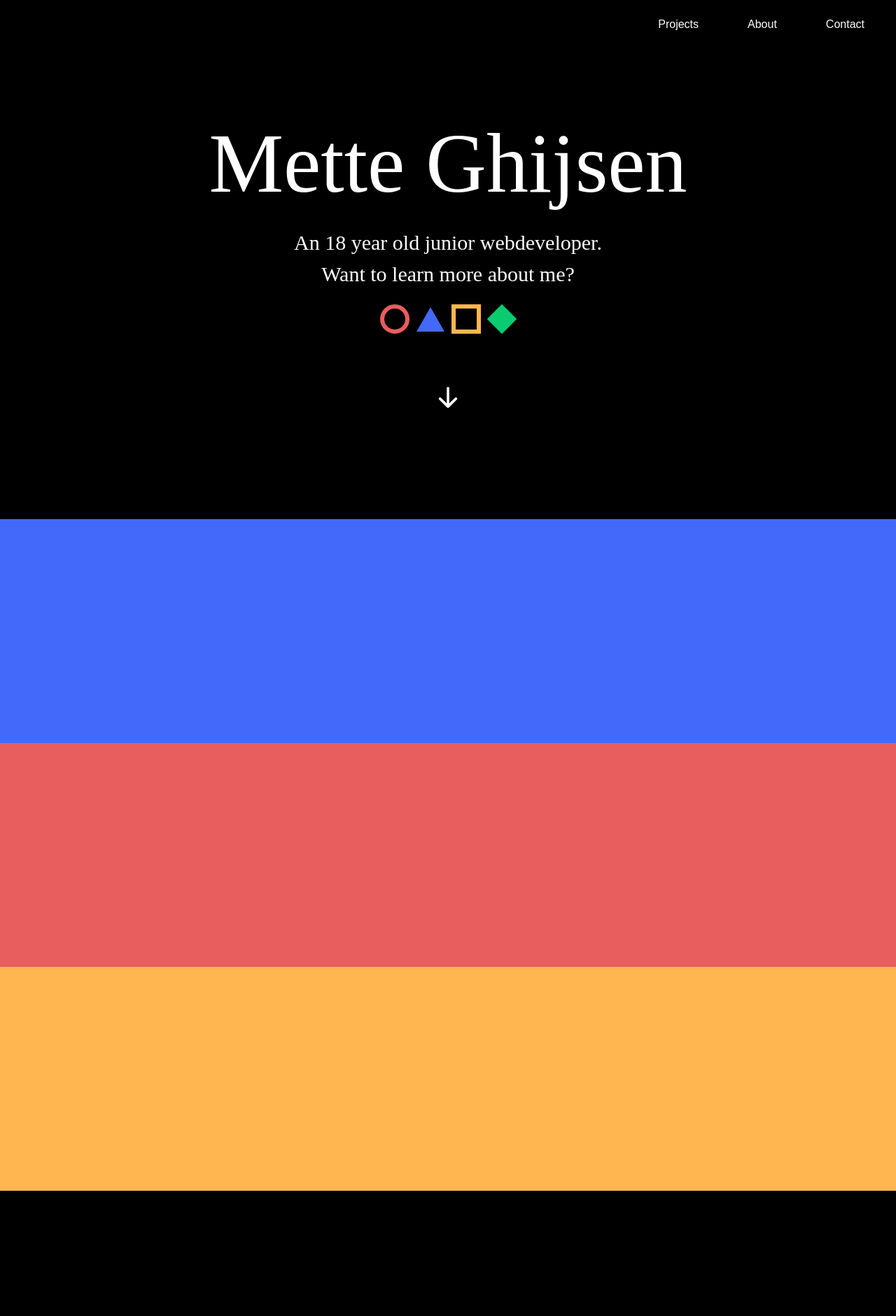
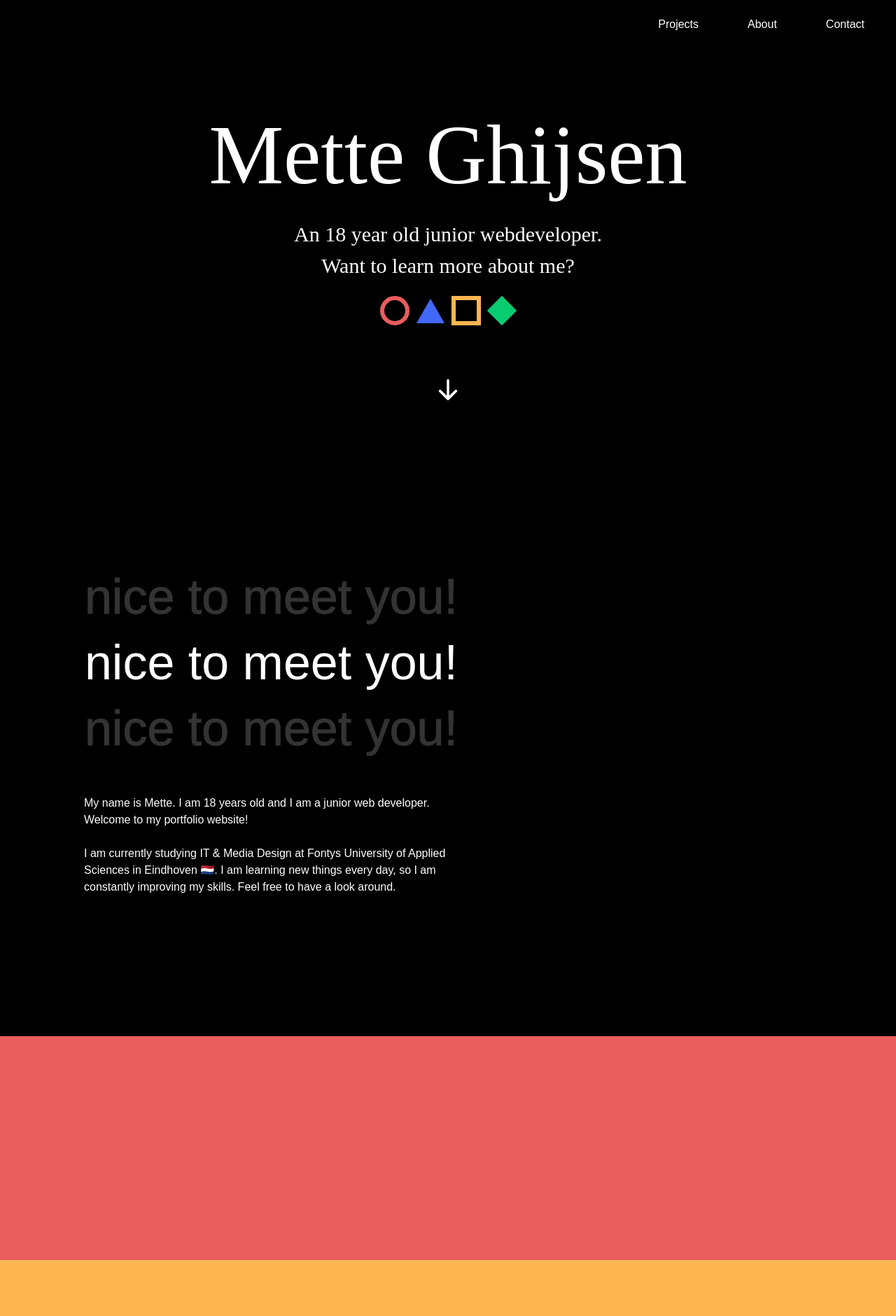
Before and after one commit to metteghijsen/metteghijsen.nl, a PHP site: page / in a window 1280 px wide. Shown: the top 1881 px of the page at 70% size. Before the commit the page ends 1702 px from the top, so only its background shows below. Run offline with PHP 8.4, Linux system fonts and the light colour scheme; some web fonts are replaced.

Commit message:
begin gemaakt aan voorstelstuk

```diff
--- a/css/index.css
+++ b/css/index.css
@@ -20,7 +20,7 @@ html, body {
 }
 
 ::selection {
-    background: var(--red);
+    background: var(--green);
 }
 
 @font-face {
@@ -68,8 +68,8 @@ ul.topnav li a:hover {
 
 .home-header{
     background-color: var(--background-color);
-    padding-top: 18vh;
-    padding-bottom: 18vh;
+    padding-top: 8vh;
+    padding-bottom: 8vh;
 }
 
 .naam{
@@ -79,12 +79,13 @@ ul.topnav li a:hover {
     justify-content: center;
     cursor: default;
     transition: 0.5s !important;
+    margin-top: 6%;
 }
 
 .naam:hover{
-    color: var(--background-color); /* zet hover kleur op zwart */
-    text-decoration: none; /* alle standaard <a> text-decorations er af halen */
-    text-shadow: 0 -1px 0 #FFF, /* een scherpe text-shadow in elke richting op sturen wat 2 pixels groot is voor de rand */
+    color: var(--background-color);
+    text-decoration: none;
+    text-shadow: 0 -1px 0 #FFF,
     1px -1px 0 #FFFFFF,
     1px 0 0 #FFFFFF,
     1px 1px 0 #FFFFFF,
@@ -151,19 +152,19 @@ ul.topnav li a:hover {
     text-align: center;
     line-height: 60px;
     font-size: 60px;
-    color: white;
+    color: var(--text-color) ;
     transition: all .2s;
 }
 
 .scrolldown:hover{
     transform: translateY(10px) !important;
-    color: white !important;
+    color: var(--text-color)  !important;
 }
 
 .nicetomeetyou{
     padding-top: 20vh;
     padding-bottom: 20vh;
-    background-color: var(--blue);
+    background-color: var(--background-color);
 }
 
 .projects{
@@ -189,15 +190,39 @@ ul.topnav li a:hover {
     text-align: center;
     line-height: 60px;
     font-size: 60px;
-    color: white;
+    color: var(--text-color) ;
     transition: all .2s;
 }
 
 .gotopbutton:focus{
-    color: white !important;
+    color: var(--text-color) !important;
 }
 
 .gotopbutton:hover{
     transform: translateY(-10px) !important;
-    color: white !important;
+    color: var(--text-color)  !important;
 }
+
+.nicetomeetyou h2{
+    font-family: Poppins, sans-serif;
+    color: var(--text-color);
+    font-size: 70px;
+}
+
+.story-title-outline{
+    color: var(--background-color);
+    -webkit-text-stroke-width: 1px;
+    -webkit-text-stroke-color: var(--text-color);
+    opacity: .2;
+}
+
+.story-title-filled{
+    margin: 10px 0;
+}
+
+.story-description{
+    font-family: Montserrat-Regular, sans-serif;
+    color: var(--text-color);
+    margin: 25px 38px;
+    padding-top: 20px;
+}
--- a/index.php
+++ b/index.php
@@ -5,7 +5,8 @@
     <meta name="viewport"
           content="width=device-width, user-scalable=no, initial-scale=1.0, maximum-scale=1.0, minimum-scale=1.0">
     <meta http-equiv="X-UA-Compatible" content="ie=edge">
-    <link href="https://cdn.jsdelivr.net/npm/bootstrap@5.1.3/dist/css/bootstrap.min.css" rel="stylesheet" integrity="sha384-1BmE4kWBq78iYhFldvKuhfTAU6auU8tT94WrHftjDbrCEXSU1oBoqyl2QvZ6jIW3" crossorigin="anonymous">
+    <link href="https://cdn.jsdelivr.net/npm/bootstrap@5.1.3/dist/css/bootstrap.min.css" rel="stylesheet"
+          integrity="sha384-1BmE4kWBq78iYhFldvKuhfTAU6auU8tT94WrHftjDbrCEXSU1oBoqyl2QvZ6jIW3" crossorigin="anonymous">
     <link rel="stylesheet" href="css/index.css">
     <link rel="icon" href="">
     <link rel="stylesheet" href="https://unpkg.com/aos@next/dist/aos.css">
@@ -48,16 +49,42 @@
 <div class="nicetomeetyou" id="nicetomeetyou">
     <div class="container">
         <div class="row">
-
+            <div class="col-sm-8" data-aos="fade-up" data-aos-duration="1000">
+                <div class="story-title-outline">
+                    <h2>&zwnj; &zwnj; nice to meet you! &zwnj; &zwnj;</h2>
+                </div>
+                <div class="story-title-filled">
+                    <h2>&zwnj; &zwnj; nice to meet you! &zwnj; &zwnj;</h2>
+                </div>
+                <div class="story-title-outline">
+                    <h2>&zwnj; &zwnj; nice to meet you! &zwnj; &zwnj;</h2>
+                </div>
             </div>
 
+            <div class="story-description">
+                <div class="col-sm-6" data-aos="fade-up" data-aos-duration="1000">
+                <p>
+                    My name is Mette. I am 18 years old and I am a junior web developer.
+                    <br>
+                    Welcome to my portfolio website!
+                    <br><br>
+                    I am currently studying IT & Media Design at
+                    Fontys University of Applied Sciences in Eindhoven 🇳🇱.
+                    I am learning new things every day, so I am constantly improving my skills.
+                    Feel free to have a look around.
+                </p>
+                </div>
+            </div>
+        </div>
     </div>
 </div>
 
 <div class="projects">
     <div class="container">
         <div class="row">
+            <div class="col-sm-12">
 
+            </div>
         </div>
 
     </div>
```
Lines whose indentation alone changed are shown as unchanged.
